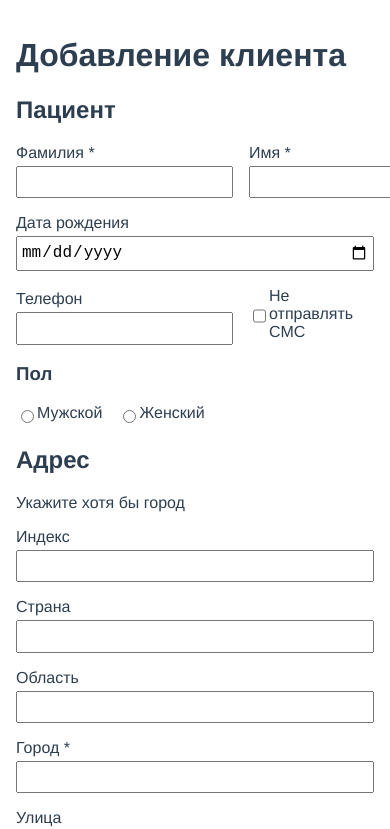
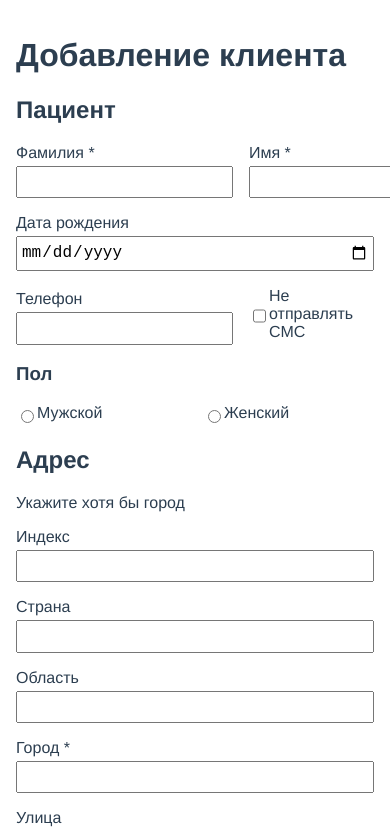
Before and after one commit to ksenkso/medods-client-form, a Vue app: page / in a window 390 px wide. Shown: the top 829 px of the page. Built offline with nearby package versions, Linux system fonts and the light colour scheme.

Commit message:
feature: made input's max-width 256 to match the width of inputs in the first row of the form (around 1/3 of the width), made inputs to grow to 100% when there is not enough space

```diff
--- a/src/styles/_input.scss
+++ b/src/styles/_input.scss
@@ -1,6 +1,8 @@
 .input {
   display: flex;
   flex-direction: column;
+  max-width: 256px;
+  width: 100%;
 
   &__control {
     line-height: 1.4;
@@ -18,4 +20,7 @@
       }
     }
   }
+  @media (max-width: 700px) {
+    max-width: 100%;
+  }
 }
```
